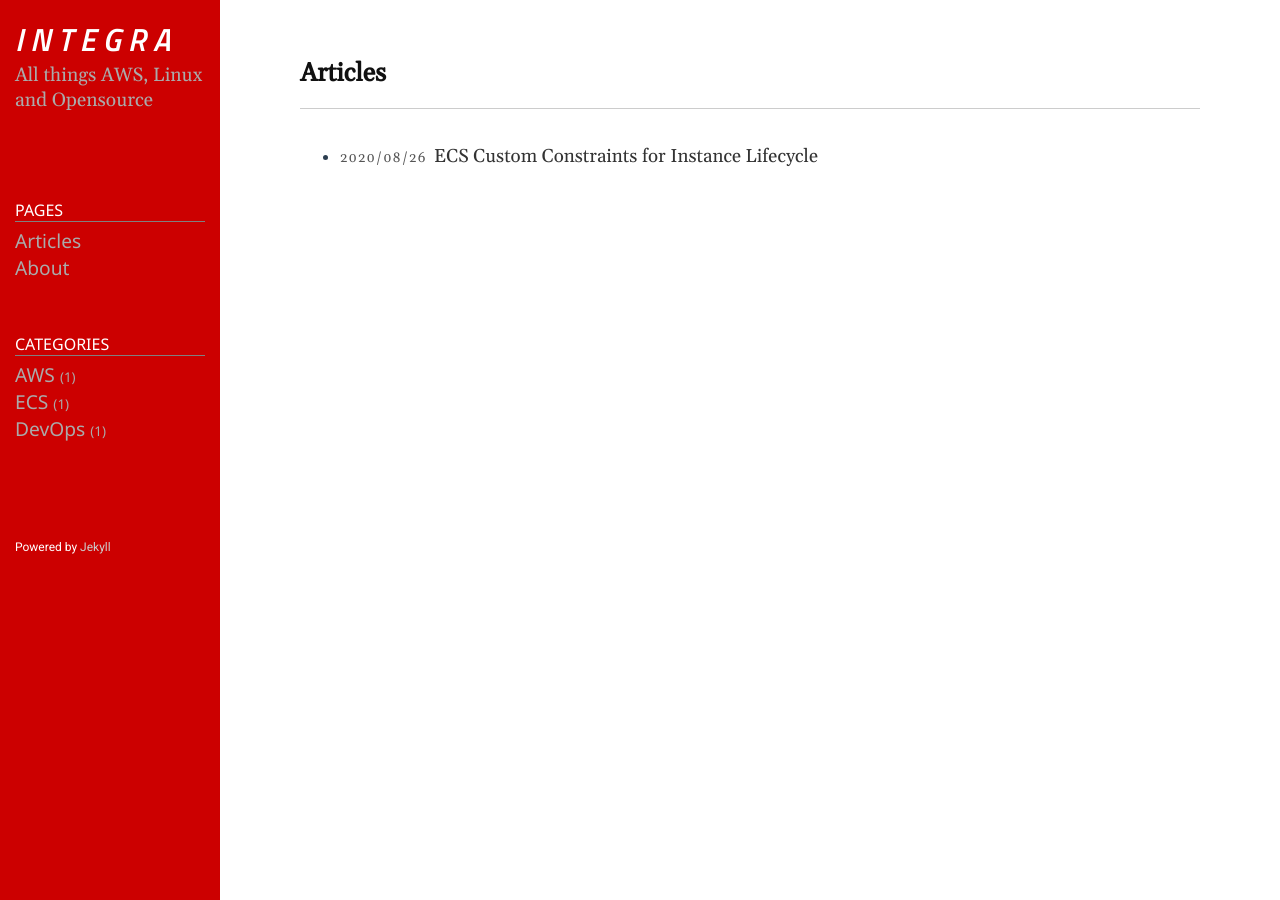
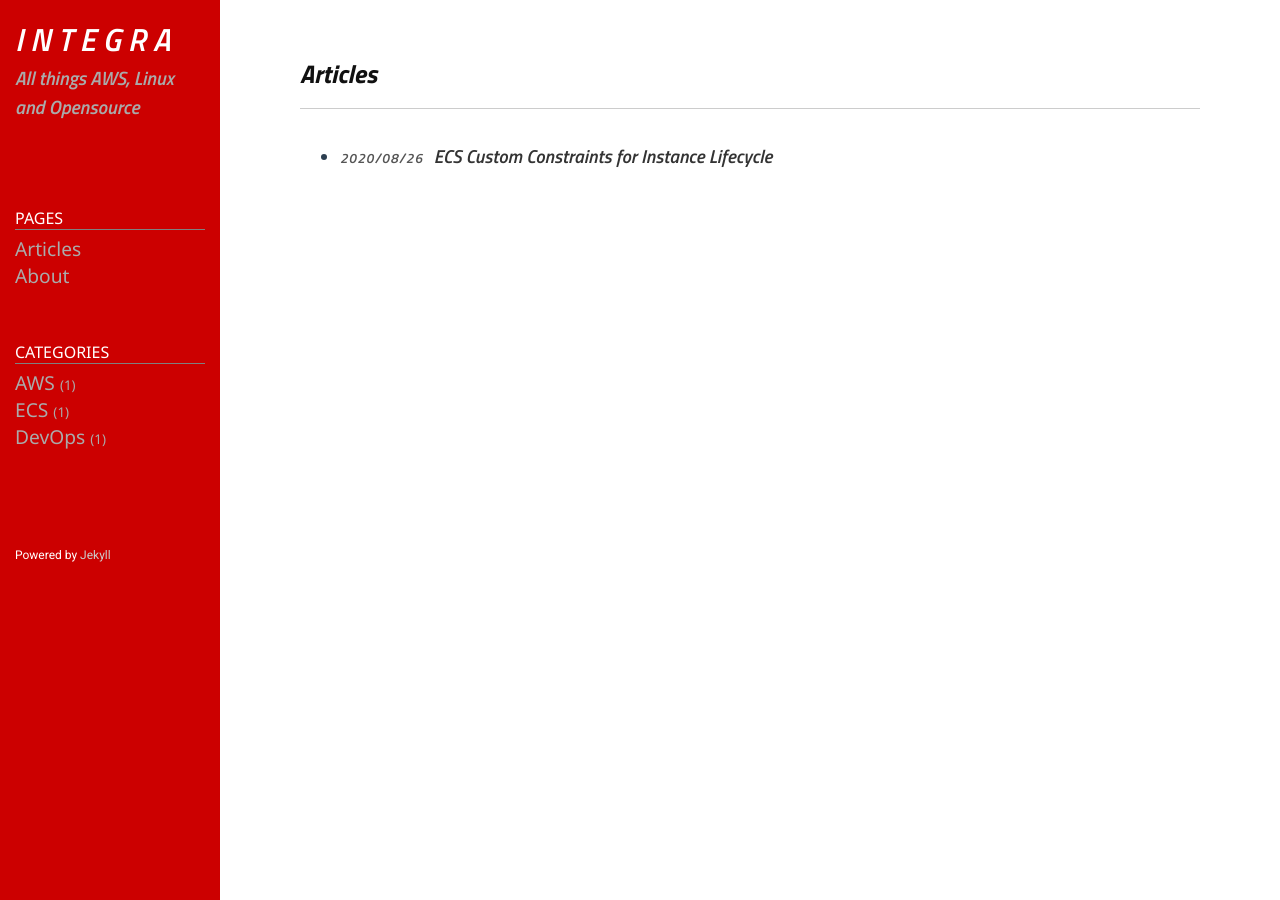
Before and after one commit to integratechfze/integratechfze.github.io, a Jekyll site: the page built from index.md, in a window 1280 px wide. Built offline with Jekyll 4.4.1, drawn with Linux system fonts in a browser that asks for light colours.

```diff
--- a/public/css/style.css
+++ b/public/css/style.css
@@ -50,7 +50,8 @@
 	height: 100%;
 	margin: 0;
 	padding: 0;
-	font-family: 'Gelasio', 'Nanum Myeongjo', serif;
+	/*	font-family: 'Gelasio', 'Nanum Myeongjo', serif; */
+	font-family: 'Titillium Web';
 	color: #2c3e50;
 }
 
```
